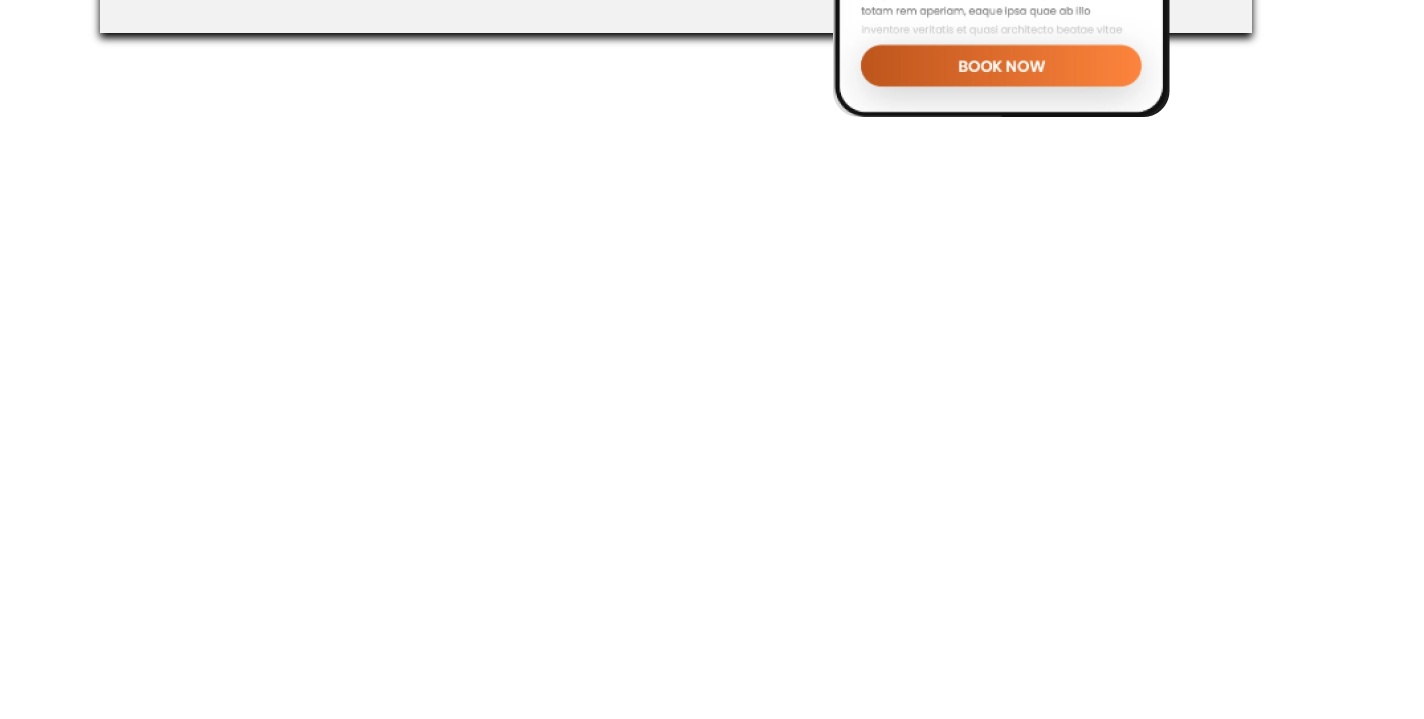
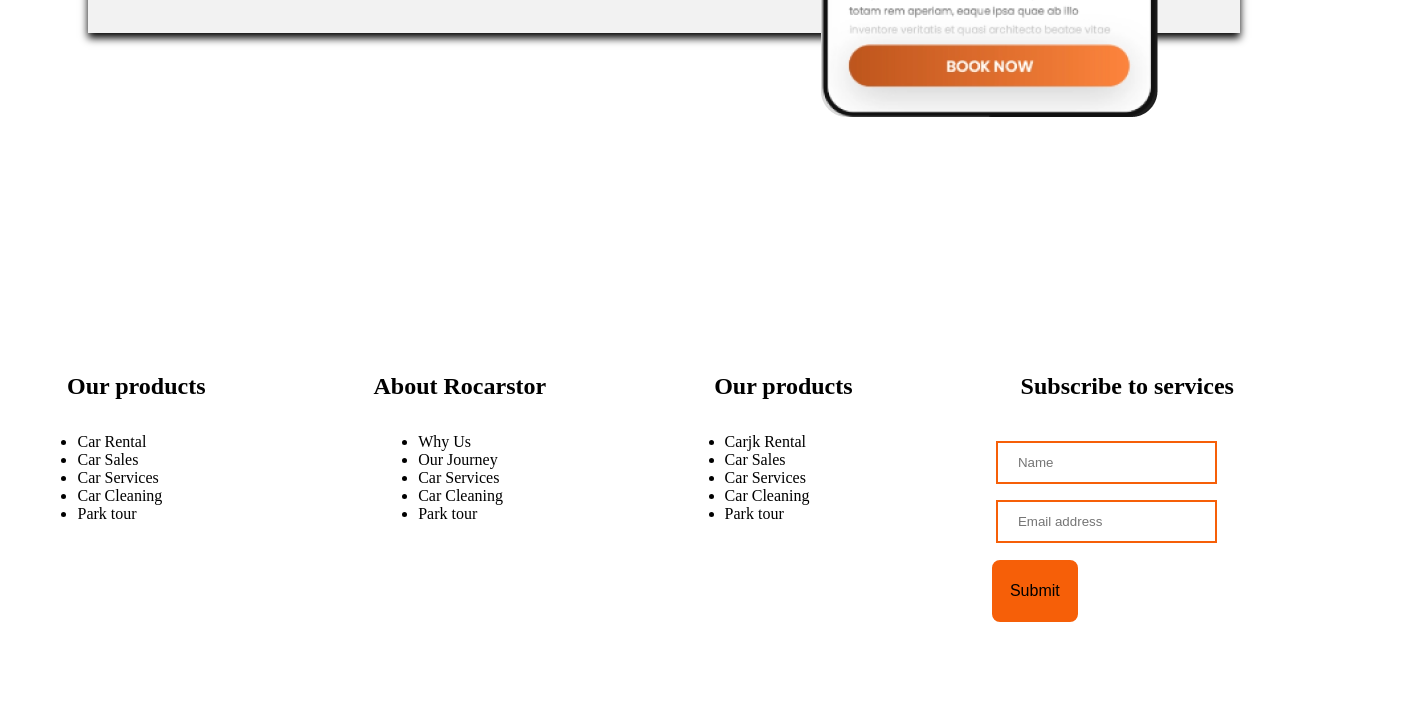
Before and after one commit to Mrumbutsa-Marion/Rocarstar-carWebsite, a plain HTML site: page index.html in a window 1280 px wide. Shown: the part 4518-5237 px from the top of the page, 1424 px wide, since content can reach past the window. Drawn offline with Linux system fonts and the light colour scheme.

Commit message:
finished working on the footer

```diff
--- a/index.html
+++ b/index.html
@@ -163,7 +163,56 @@
     <!--footer-->
     <div class="footer">
         <div class="container">
+            <div class="lists">
+                <div class="footer-one">
+                    <h2>Our products</h2>
+                    <ul>
+                        <li>Car Rental</li>
+                        <li>Car Sales</li>
+                        <li>Car Services</li>
+                        <li>Car Cleaning</li>
+                        <li>Park tour</li>
+                    </ul>
+                </div>
+                <div class="footer-one">
+                    <h2>About Rocarstor</h2>
+                    <ul>
+                        <li>Why Us</li>
+                        <li>Our Journey</li>
+                        <li>Car Services</li>
+                        <li>Car Cleaning</li>
+                        <li>Park tour</li>
+                    </ul>
+                </div>
+                <div class="footer-one">
+                    <h2>Our products</h2>
+                    <ul>
+                        <li>Carjk Rental</li>
+                        <li>Car Sales</li>
+                        <li>Car Services</li>
+                        <li>Car Cleaning</li>
+                        <li>Park tour</li>
+                    </ul>
+                </div>
+                <div class="footer-one">
+                    <h2>Subscribe to services</h2>
 
+                </div>
+
+
+            <form id="Sub">
+                <div class="one">
+                <input type="text" placeholder="Name" >
+            </div>
+            <div class="two">
+                <input type="email" placeholder="Email address" >
+            </div>
+            <div class="three">
+                <button>Submit</button>
+            </div>
+            </form>
+
+            </div>
         </div>
     </div>
 </body>
--- a/style.css
+++ b/style.css
@@ -354,7 +354,7 @@ button{
     background: #f2f2f2;
     box-shadow: 0px 5px 8px;
     padding: 10px 280px;
-    margin-left: 100px;
+    margin-left: 88px;
 }
 .fourth-content h1{
     padding: 30px;
@@ -396,5 +396,79 @@ button{
 /*footer*/
 .footer{
     width: 100%;
-    min-height: 200vh;
+    min-height: 50vh;
+    margin: 0;
+    padding: 0;
 }
+.container{
+    width: 100%;
+    margin-top: 400px;
+}
+.lists{
+    display: flex;
+    justify-content: space-between;
+    margin-left: 89px;
+}
+.footer-one{
+
+    justify-content: space-between;
+    display: flex;
+    margin-left: 28px;
+}
+.footer-one h2{
+    font-weight: 600;
+    margin-top: -60px;
+    white-space: nowrap;
+    margin-left: -50px;
+    margin-right: 190px;
+
+}
+.footer-one ul li{
+
+    white-space: nowrap;
+    margin-left: -318px;
+}
+form #Sub{
+    margin-left: -178px;
+    background-color: #000;
+}
+input{
+    padding: 12px 20px;
+    margin: 8px 0;
+    display: inline-block;
+    background: transparent;
+    color: #f65f08;
+    border: 2px solid #f65f08;
+    margin-left: -98px;
+
+}
+.one{
+
+    margin-right:68px;
+    margin-left: -330px;
+}
+.two{
+    margin-right:68px;
+    margin-left: -330px;
+}
+.three{
+    margin-right: 68px;
+    margin-left: -500px;
+    margin-top: -29px;
+
+}
+button .btn{
+    width: 800px;
+    padding: 20px 16px;
+    display: inline-flex;
+    align-items: center;
+    margin-left: 68px;
+    background: #f65f08;
+    border: 2px solid #f65f08;
+    border-radius: 8px;
+    font-size: 1em;
+    margin-top: 39px;
+    text-decoration: none;
+    font-weight: 500;
+    margin-top: 38px;
+}
```
